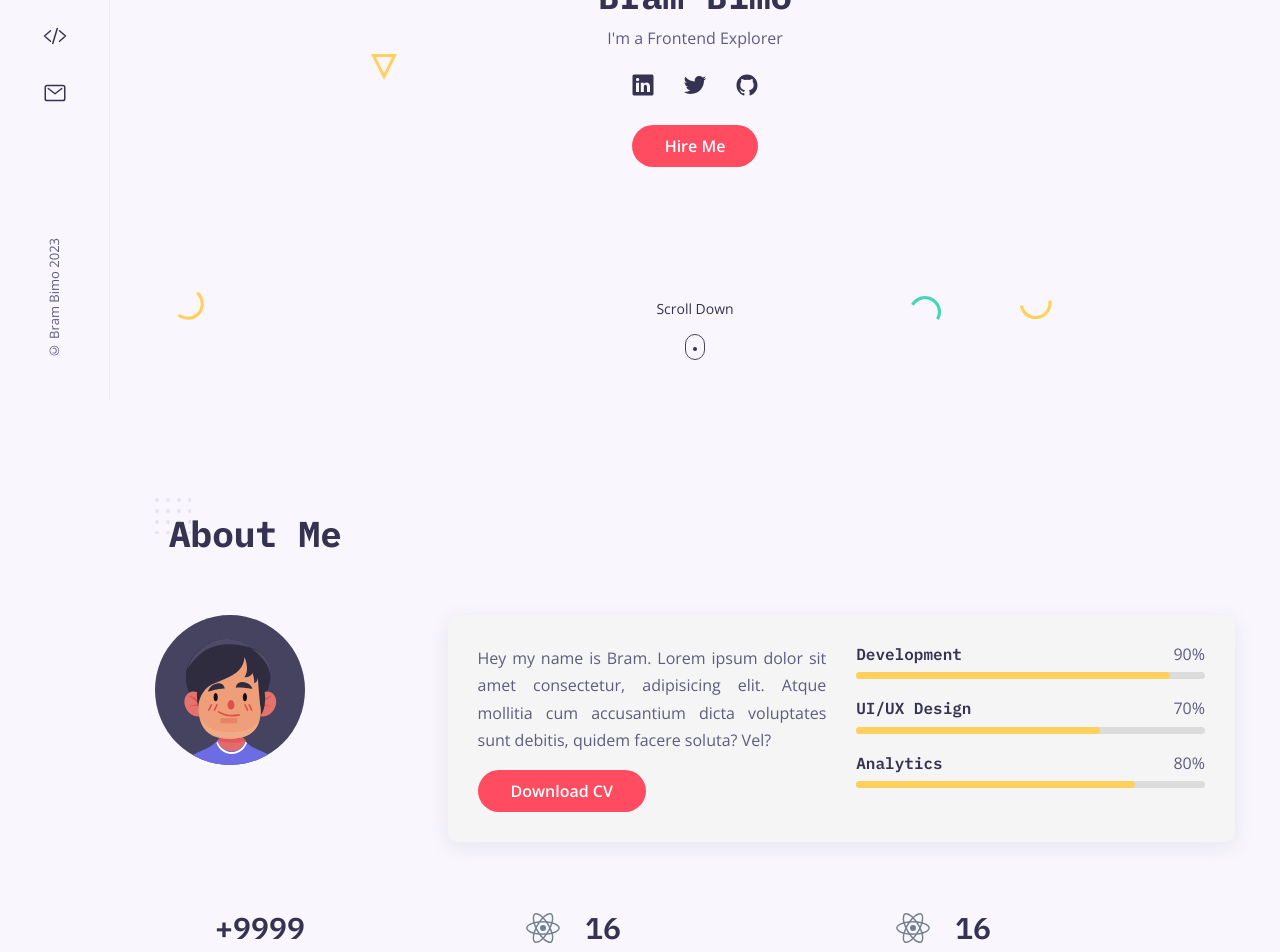
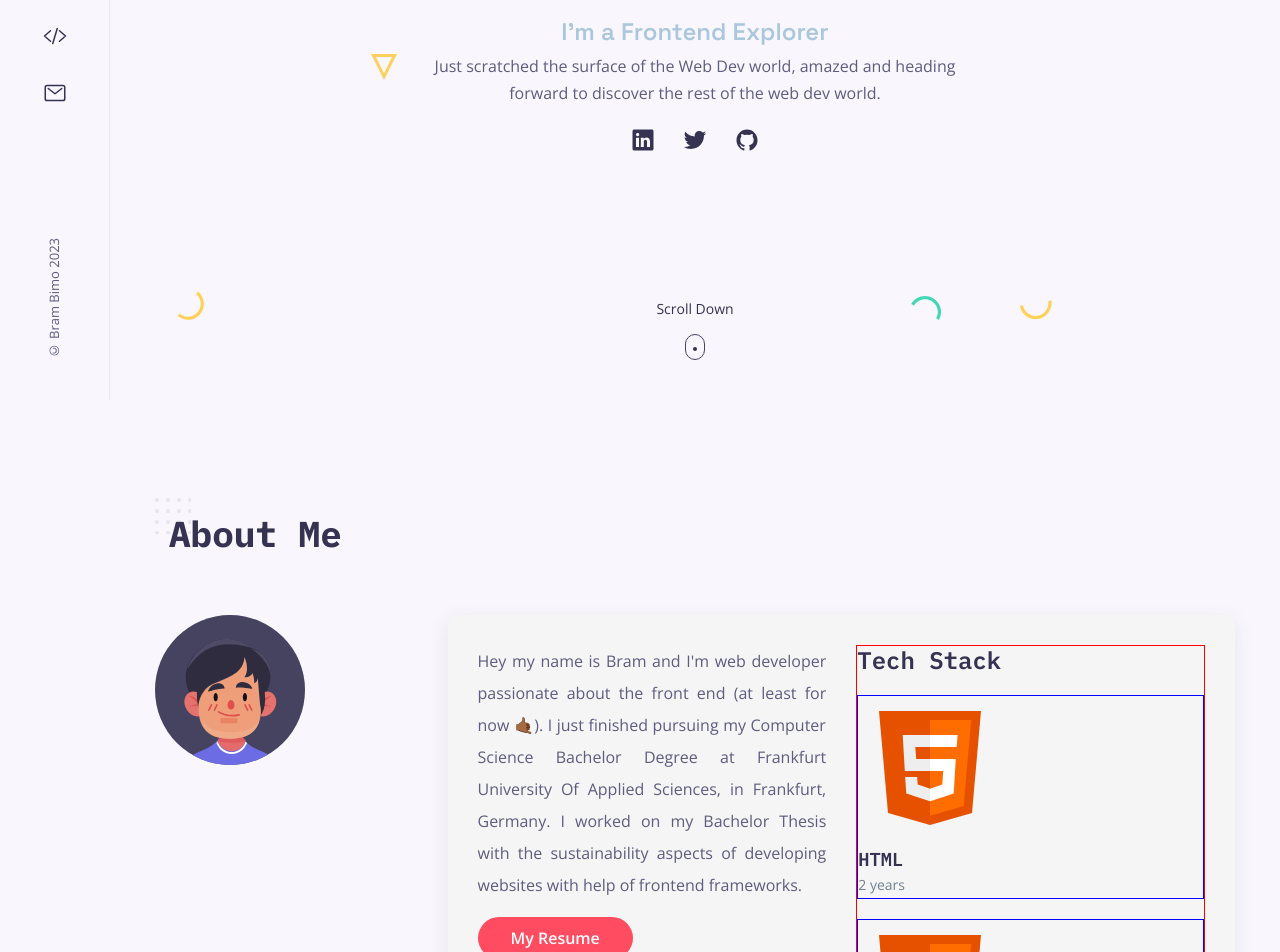
Before and after one commit to abram-stack/react-bimportfoliov2, a React (Vite) app: page / in a window 1280 px wide. Shown: the part 400-1352 px from the top of the page. Built offline with nearby package versions, Linux system fonts and the light colour scheme; some icons are missing.

Commit message:
update home content

```diff
--- a/index.html
+++ b/index.html
@@ -7,6 +7,7 @@
     <link rel="preconnect" href="https://fonts.googleapis.com">
     <link rel="preconnect" href="https://fonts.gstatic.com" crossorigin>
     <link href="https://fonts.googleapis.com/css2?family=IBM+Plex+Mono:wght@400;600;700&family=Open+Sans:wght@400;600&display=swap" rel="stylesheet">
+<link href="https://fonts.googleapis.com/css2?family=Space+Grotesk:wght@400;600&display=swap" rel="stylesheet">
     <title>Bim Websites</title>
   </head>
   <body>
--- a/src/components/about/About.jsx
+++ b/src/components/about/About.jsx
@@ -2,6 +2,7 @@ import React from 'react'
 import AboutImg from '../../assets/avatar-2.svg'
 import './about.css'
 import AboutBox from './AboutBox'
+import htmlIcon from '../../assets/htmlIcon.png'
 
 export default function About() {
   return (
@@ -14,17 +15,39 @@ export default function About() {
         <div className='about--data grid'>
           <div className='about--info'>
             <p className='about--description'>
-              Hey my name is Bram. Lorem ipsum dolor sit amet consectetur,
-              adipisicing elit. Atque mollitia cum accusantium dicta voluptates
-              sunt debitis, quidem facere soluta? Vel?
+              Hey my name is Bram and I'm web developer passionate about the
+              front end (at least for now 🤙🏾). I just finished pursuing my
+              Computer Science Bachelor Degree at Frankfurt University Of
+              Applied Sciences, in Frankfurt, Germany. I worked on my Bachelor
+              Thesis with the sustainability aspects of developing websites with
+              help of frontend frameworks.
             </p>
-            <a href='' className='btn'>
-              Download CV{' '}
+            <a href='https://brambimo.netlify.app/' className='btn'>
+              My Resume
             </a>
           </div>
 
+          {/* TODO: transform div parent to Swiper,
+          each item to SwiperSlide  */}
           <div className='about--skills grid'>
-            <div className='skills--data'>
+            <h2>Tech Stack</h2>
+
+            <div className='skills--item'>
+              <div>
+                <img src={htmlIcon} />
+              </div>
+              <h3>HTML</h3>
+                <span className='subtitle'>2 years</span>
+            </div>
+
+            <div className='skills--item'>
+              <div>
+                <img src={htmlIcon} />
+              </div>
+              <h3>CSS</h3>
+                <span className='subtitle'>2 years</span>
+            </div>
+            {/* <div className='skills--data'>
               <div className='skills--titles'>
                 <h3 className='skills--name'>Development</h3>
                 <span className='skills--number'>90%</span>
@@ -33,6 +56,7 @@ export default function About() {
                 <span className='skills--year development'></span>
               </div>
             </div>
+
             <div className='skills--data'>
               <div className='skills--titles'>
                 <h3 className='skills--name'>UI/UX Design</h3>
@@ -42,6 +66,7 @@ export default function About() {
                 <span className='skills--year design'></span>
               </div>
             </div>
+
             <div className='skills--data'>
               <div className='skills--titles'>
                 <h3 className='skills--name'>Analytics</h3>
@@ -51,12 +76,12 @@ export default function About() {
                 <span className='skills--year analytics'></span>
               </div>
             </div>
+             */}
           </div>
         </div>
-
       </div>
 
-      <AboutBox/>
+      <AboutBox />
     </section>
   )
 }
--- a/src/components/about/about.css
+++ b/src/components/about/about.css
@@ -16,11 +16,15 @@
 .about--description{
   margin-bottom: 1rem;
   text-align: justify;
+  line-height: 2;
 }
 .about--skills{
   gap: 1.25rem;
+  border: 1px solid red;
 }
-
+.skills--item{
+  border: 1px solid blue;
+}
 .skills--titles{
   display: flex;
   justify-content: space-between;
--- a/src/components/home/HeaderSocials.jsx
+++ b/src/components/home/HeaderSocials.jsx
@@ -4,9 +4,23 @@ import { IoLogoLinkedin, IoLogoTwitter, IoLogoGithub } from 'react-icons/io5'
 export default function HeaderSocials() {
   return (
     <div className='home--socials'>
-      <a href='#' className='home--social-link' target='_blank'><IoLogoLinkedin/></a>
-      <a href='#' className='home--social-link' target='_blank'><IoLogoTwitter/></a>
-      <a href='#' className='home--social-link' target='_blank'><IoLogoGithub/></a>
+      <a
+        href='https://www.linkedin.com/in/bbimo/'
+        className='home--social-link'
+        target='_blank'
+      >
+        <IoLogoLinkedin />
+      </a>
+      <a href='#' className='home--social-link' target='_blank'>
+        <IoLogoTwitter />
+      </a>
+      <a
+        href='https://github.com/abram-stack'
+        className='home--social-link'
+        target='_blank'
+      >
+        <IoLogoGithub />
+      </a>
     </div>
   )
 }
--- a/src/components/home/Home.jsx
+++ b/src/components/home/Home.jsx
@@ -10,16 +10,27 @@ export default function Home() {
     <section>
       <div className='container home' id='home'>
         <div className='intro'>
-          <img src={profileMe} alt='bim profile picture smiling' className='home--img'/>
+          <img
+            src={profileMe}
+            alt='bim profile picture smiling'
+            className='home--img'
+          />
           <h1 className='home--name'>Bram Bimo</h1>
-          <span className='home--education'>I'm a Frontend Explorer</span>
+          <span className='home--info'>I'm a Frontend Explorer</span>
+          <span className='home--hook'>
+            Just scratched the surface of the Web Dev world, amazed and heading
+            forward to discover the rest of the web dev world.
+          </span>
+
           <HeaderSocials />
 
-          <a href='#contact' className='btn'>Hire Me</a>
+          {/* <a href='#contact' className='btn'>
+            Hire Me
+          </a> */}
 
-          <ScrollDown/>
+          <ScrollDown />
         </div>
-        <Shapes/>
+        <Shapes />
       </div>
     </section>
   )
--- a/src/components/home/home.css
+++ b/src/components/home/home.css
@@ -18,6 +18,19 @@
   font-weight: 700;
   margin-bottom: .5rem;
 }
+.home--info, .home--hook{
+  display: inline-block;
+  width: 100%;
+}
+.home--info{
+  /* font-family: var(--grotesk-font); */
+  font-family: 'Space Grotesk',sans-serif;
+  font-weight: 700;
+  font-size: var(--h2-font-size);
+  color: #ABC7DD;
+
+}
+
 .home--socials{
   display: flex;
   justify-content: center;
--- a/src/index.css
+++ b/src/index.css
@@ -1,7 +1,9 @@
 /* font-family: 'IBM Plex Mono',
 monospace;
 font-family: 'Open Sans',
-sans-serif; */
+sans-serif;
+font-family: 'Space Grotesk',
+sans-serif;*/
 
 *, *::after, *::before{
   box-sizing: border-box;
@@ -18,6 +20,7 @@ sans-serif; */
   /* TYPOGRAPHY */
   --body-font: 'Open Sans';
   --title-font:'IBM Plex Mono',monospace;
+  --grotesk--font: 'Space Grotesk', sans-serif;
   --h1-font-size:2.25rem;
   --h2-font-size:1.5rem;
   --h3-font-size:1.25rem;
```
Also changed, not shown: src/assets/htmlIcon.png (added).
